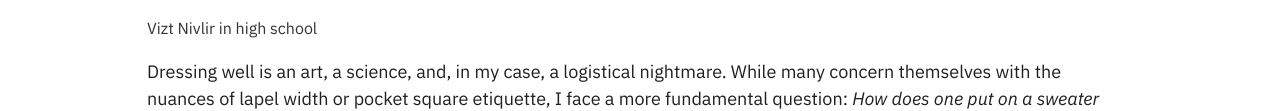
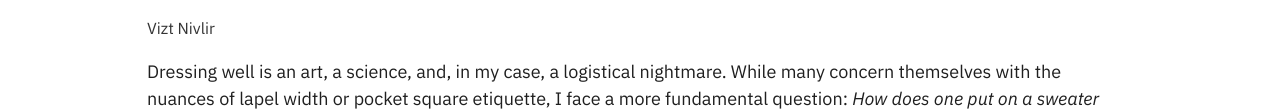
Before and after one commit to rafa1771/EleventyJAMStackCMSProject, an Eleventy site: page src/blog/2025-03-04-the-dandy-dilemma-how-to-dress-when-you-have-horns.md in a window 1280 px wide. Shown: the part 1711-1822 px from the top of the page. Built offline with nearby package versions, Linux system fonts and the light colour scheme; Eleventy itself is replaced by a stand-in of ours; files that its build step writes are made by us from their sources; a web font is replaced by a local one.

Commit message:
Update Blog “2025-03-04-the-dandy-dilemma-how-to-dress-when-you-have-horns”

```diff
--- a/src/blog/2025-03-04-the-dandy-dilemma-how-to-dress-when-you-have-horns.md
+++ b/src/blog/2025-03-04-the-dandy-dilemma-how-to-dress-when-you-have-horns.md
@@ -9,7 +9,7 @@ date: 2025-03-04T01:06:00.000Z
 tags:
   - post
 image: /assets/blog/vizt-dandy-dilemma-with-horns.jpg
-imageAlt: Vizt Nivlir in high school
+imageAlt: Vizt Nivlir
 ---
 Dressing well is an art, a science, and, in my case, a logistical nightmare. While many concern themselves with the nuances of lapel width or pocket square etiquette, I face a more fundamental question: *How does one put on a sweater without becoming entangled in one’s own anatomy?* The answer, I have found, is a combination of patience, strategic arm positioning, and occasionally, a very expensive tailor who no longer asks questions.
 
```
